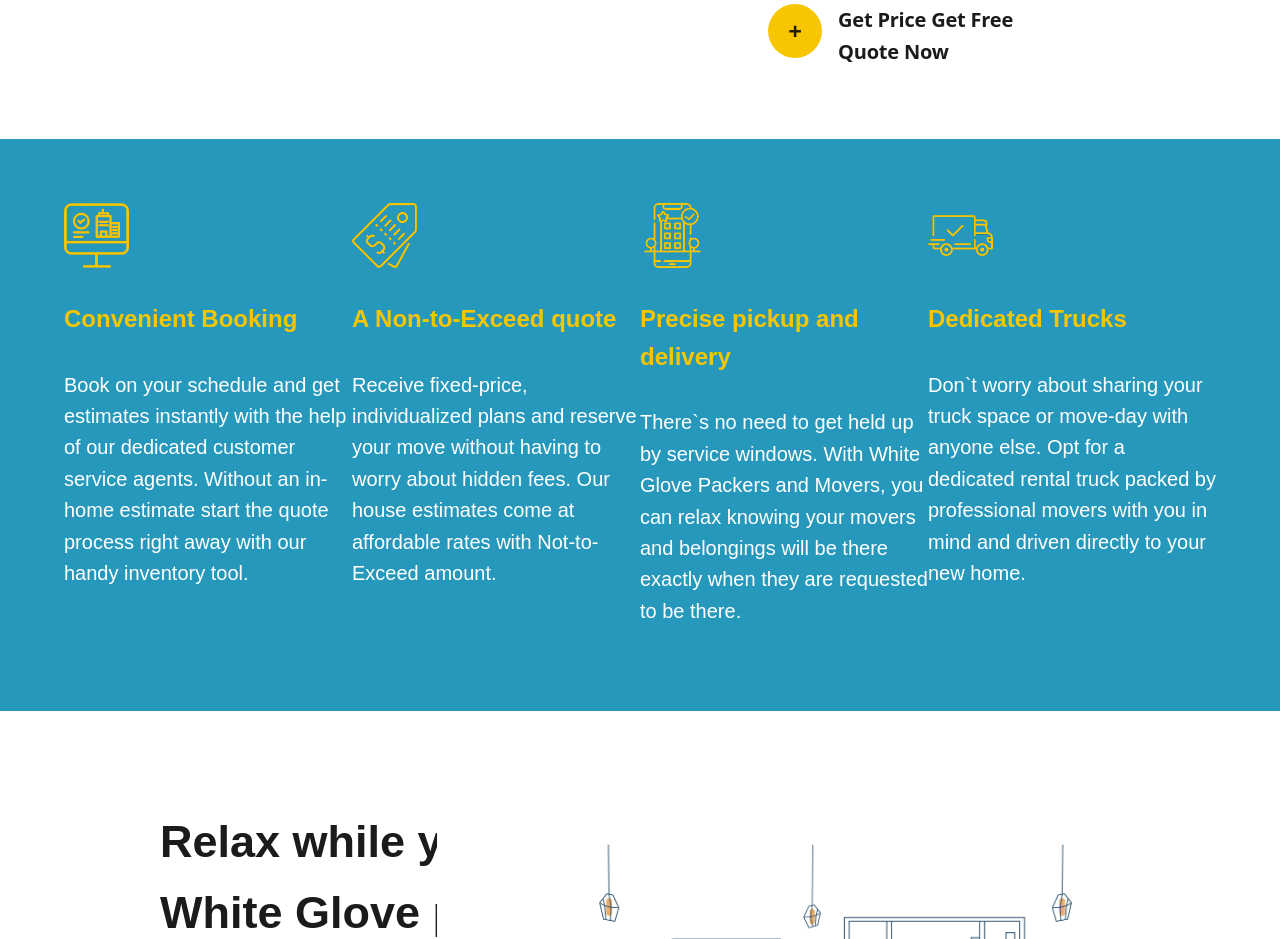
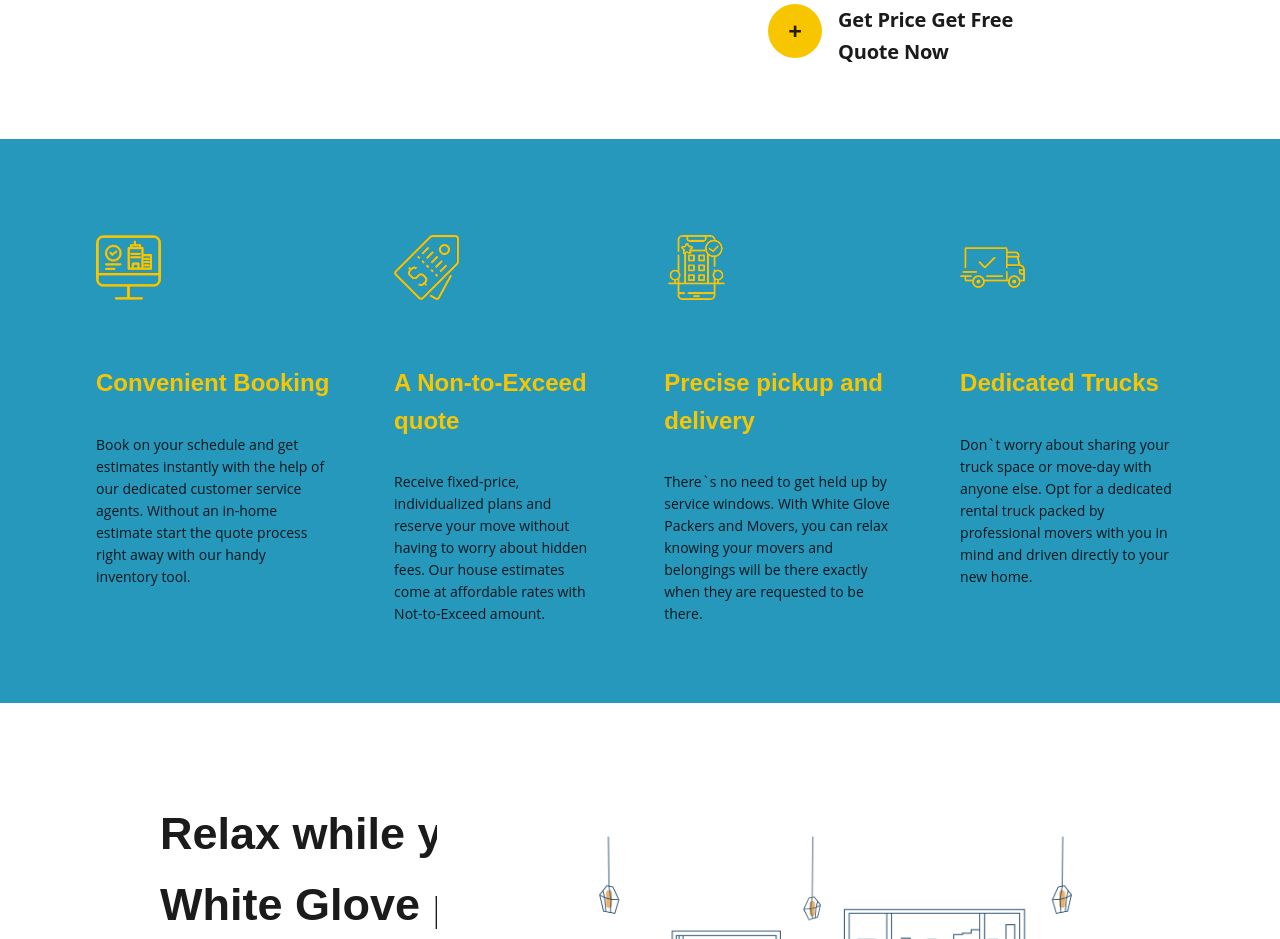
Before and after one commit to ramkrishnaind/transport-next, a Next.js app: page / in a window 1280 px wide. Shown: the part 2520-3459 px from the top of the page. Built offline with nearby package versions, Linux system fonts and the light colour scheme.

Commit message:
Some styling improved

```diff
--- a/pages/index.js
+++ b/pages/index.js
@@ -234,9 +234,9 @@ const HomePage = () => {
           </TabPane>
         </Tabs>
       </div>
-      <div className="grid grid-col-1 md:grid-cols-3 lg:grid-cols-4 pl-16 pr-16 pt-16 pb-16 shortCodeMain">
+      <div className="flex flex-col-1 md:flex-cols-3 lg:flex-cols-4 pl-16 pr-16 pt-16 pb-16 shortCodeMain">
         <div>
-          <div>
+          <div style={{ minHeight: 80 }} className="p-8">
             <img
               className="iconImage"
               src="/images/home/icon/booking.png"
@@ -245,8 +245,8 @@ const HomePage = () => {
             />
           </div>
           <div>
-            <div className="shortCodeTitle pt-8 pb-8">Convenient Booking</div>
-            <p className="subBanner-p w-72 ">
+            <div className="shortCodeTitle p-8 ">Convenient Booking</div>
+            <p className=" " style={{ padding: "0 2rem" }}>
               Book on your schedule and get estimates instantly with the help of
               our dedicated customer service agents. Without an in-home estimate
               start the quote process right away with our handy inventory tool.
@@ -254,7 +254,7 @@ const HomePage = () => {
           </div>
         </div>
         <div>
-          <div>
+          <div style={{ minHeight: 80 }} className="p-8">
             <img
               className="iconImage"
               src="/images/home/icon/price.png"
@@ -263,10 +263,8 @@ const HomePage = () => {
             />
           </div>
           <div>
-            <div className="shortCodeTitle pt-8 pb-8">
-              A Non-to-Exceed quote
-            </div>
-            <p className="subBanner-p w-72 ">
+            <div className="shortCodeTitle p-8 ">A Non-to-Exceed quote</div>
+            <p className=" " style={{ padding: "0 2rem" }}>
               Receive fixed-price, individualized plans and reserve your move
               without having to worry about hidden fees. Our house estimates
               come at affordable rates with Not-to-Exceed amount.
@@ -274,7 +272,7 @@ const HomePage = () => {
           </div>
         </div>
         <div>
-          <div>
+          <div style={{ minHeight: 80 }} className="p-8">
             <img
               className="iconImage"
               src="/images/home/icon/precise-delivery.png"
@@ -283,10 +281,10 @@ const HomePage = () => {
             />
           </div>
           <div>
-            <div className="shortCodeTitle pt-8 pb-8">
+            <div className="shortCodeTitle p-8 ">
               Precise pickup and delivery
             </div>
-            <p className="subBanner-p w-72 ">
+            <p className=" " style={{ padding: "0 2rem" }}>
               There`s no need to get held up by service windows. With White
               Glove Packers and Movers, you can relax knowing your movers and
               belongings will be there exactly when they are requested to be
@@ -295,7 +293,7 @@ const HomePage = () => {
           </div>
         </div>
         <div>
-          <div>
+          <div style={{ minHeight: 80 }} className="p-8">
             <img
               className="iconImage"
               src="/images/home/icon/truck.png"
@@ -304,8 +302,8 @@ const HomePage = () => {
             />
           </div>
           <div>
-            <div className="shortCodeTitle pt-8 pb-8">Dedicated Trucks</div>
-            <p className="subBanner-p w-72 ">
+            <div className="shortCodeTitle p-8 ">Dedicated Trucks</div>
+            <p className=" " style={{ padding: "0 2rem" }}>
               Don`t worry about sharing your truck space or move-day with anyone
               else. Opt for a dedicated rental truck packed by professional
               movers with you in mind and driven directly to your new home.
```
